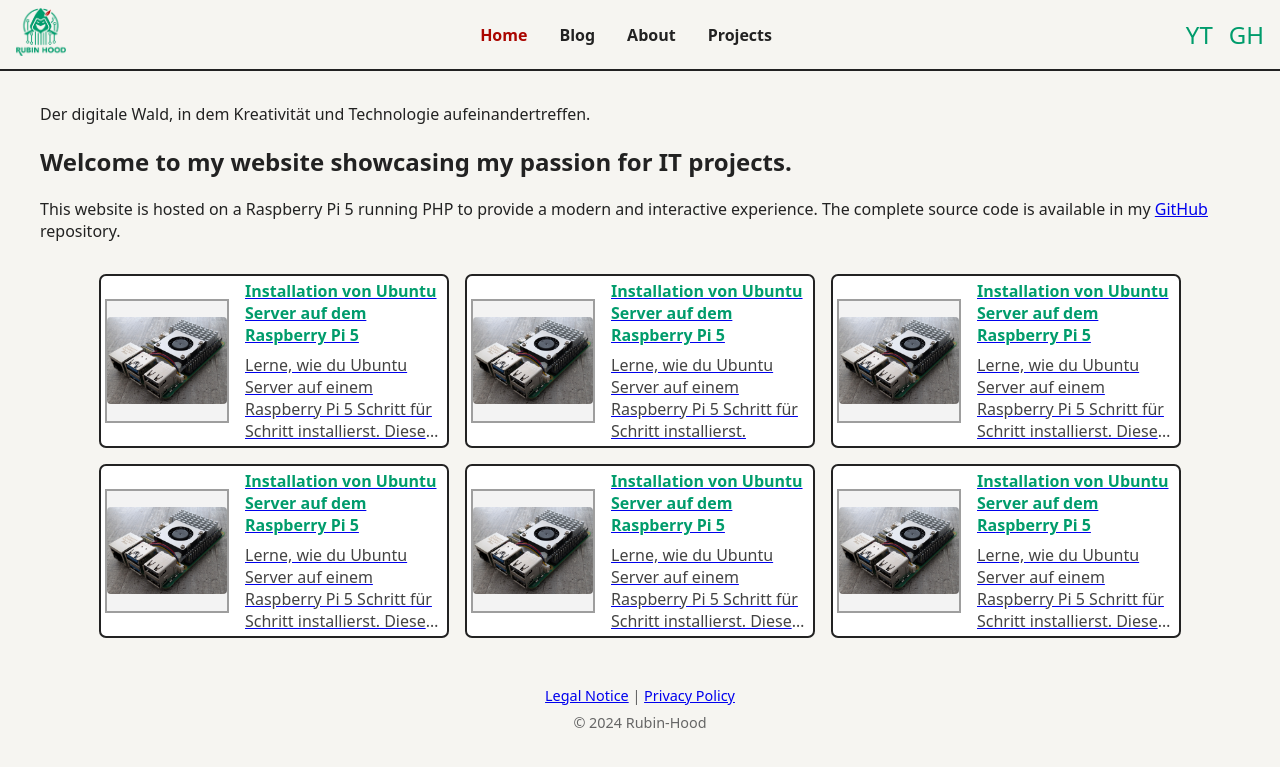
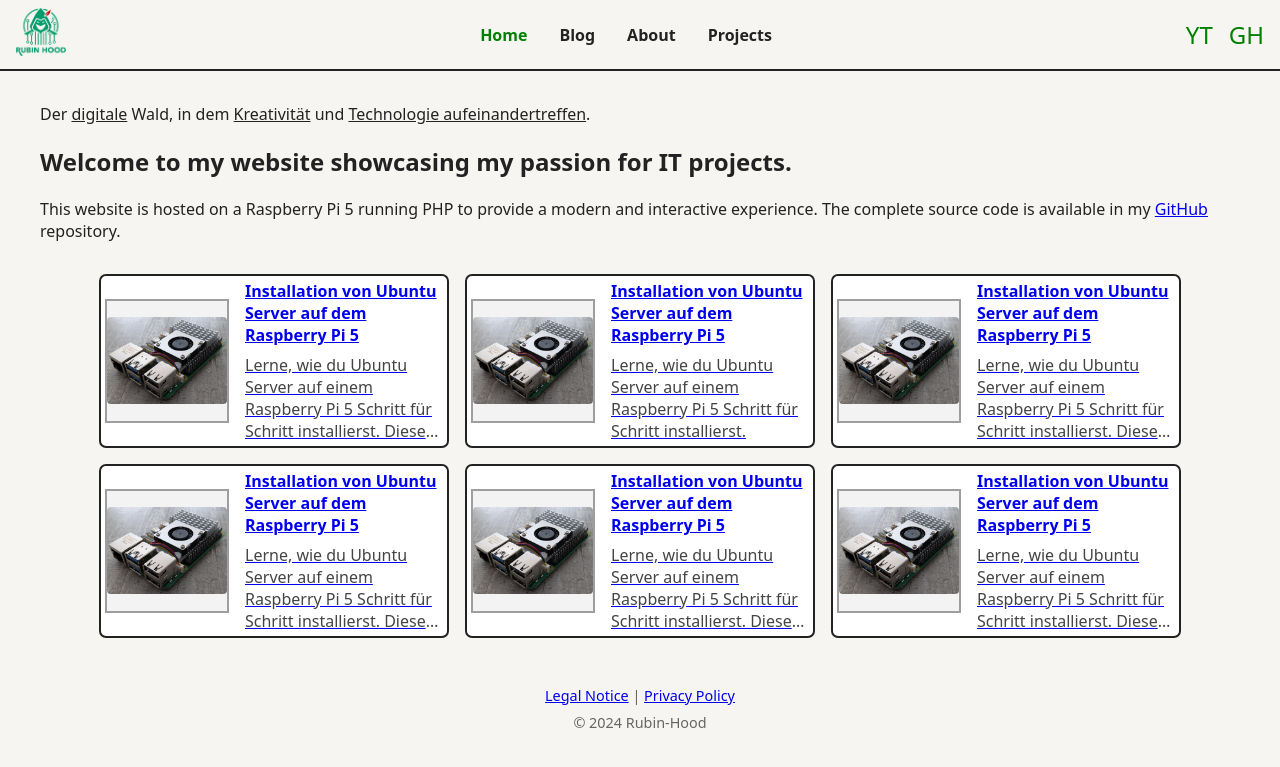
Before and after one commit to rubin-hood/rubinhood-blog, a Jekyll site: the page built from index.md, in a window 1280 px wide. Shown: the top 767 px of the page. Built offline with Jekyll 4.4.1, drawn with Linux system fonts in a browser that asks for light colours.

Commit message:
Update style.css

```diff
--- a/assets/css/style.css
+++ b/assets/css/style.css
@@ -44,7 +44,7 @@ html, body {
 
 /* Aktiver Navigationslink in grün */
 .site-nav a.active {
-  color: #AA0600;                    /* Akzentfarbe Grün */
+  color: #008000;                    /* Akzentfarbe Grün */
 }
 
 /* Social Icons rechts */
@@ -53,7 +53,7 @@ html, body {
   gap: 1rem;                         /* Abstand zwischen Icons */
 }
 .social-icons a {
-  color: #009c6c;                    /* Akzentfarbe Grün */
+  color: #008000;                    /* Akzentfarbe Grün */
   font-size: 1.5rem;                 /* Größere Icons */
   text-decoration: none;             /* Keine Unterstreichung */
 }
@@ -73,7 +73,7 @@ main {
   margin-bottom: 2rem;               /* Abstand nach unten */
 }
 .intro .underline {
-  text-decoration: none;        /* Extra Unterstreichung für Akzent */
+  text-decoration: underline;        /* Extra Unterstreichung für Akzent */
 }
 
 
@@ -137,12 +137,7 @@ main {
 .blog-card .card-title {
   font-weight: bold;                 /* Fett */
   margin-bottom: 0.5rem;              /* Abstand nach unten */
-
-  color: #009C6C !important;           /* Grün, nimm hier deinen Wunsch-Farbcode */
-  text-decoration: none !important;    /* Keine Unterstreichung */
 }
-
-
 
 /* Vorschautext (Anfang des Blogposts) */
 .blog-card .card-desc {
```
